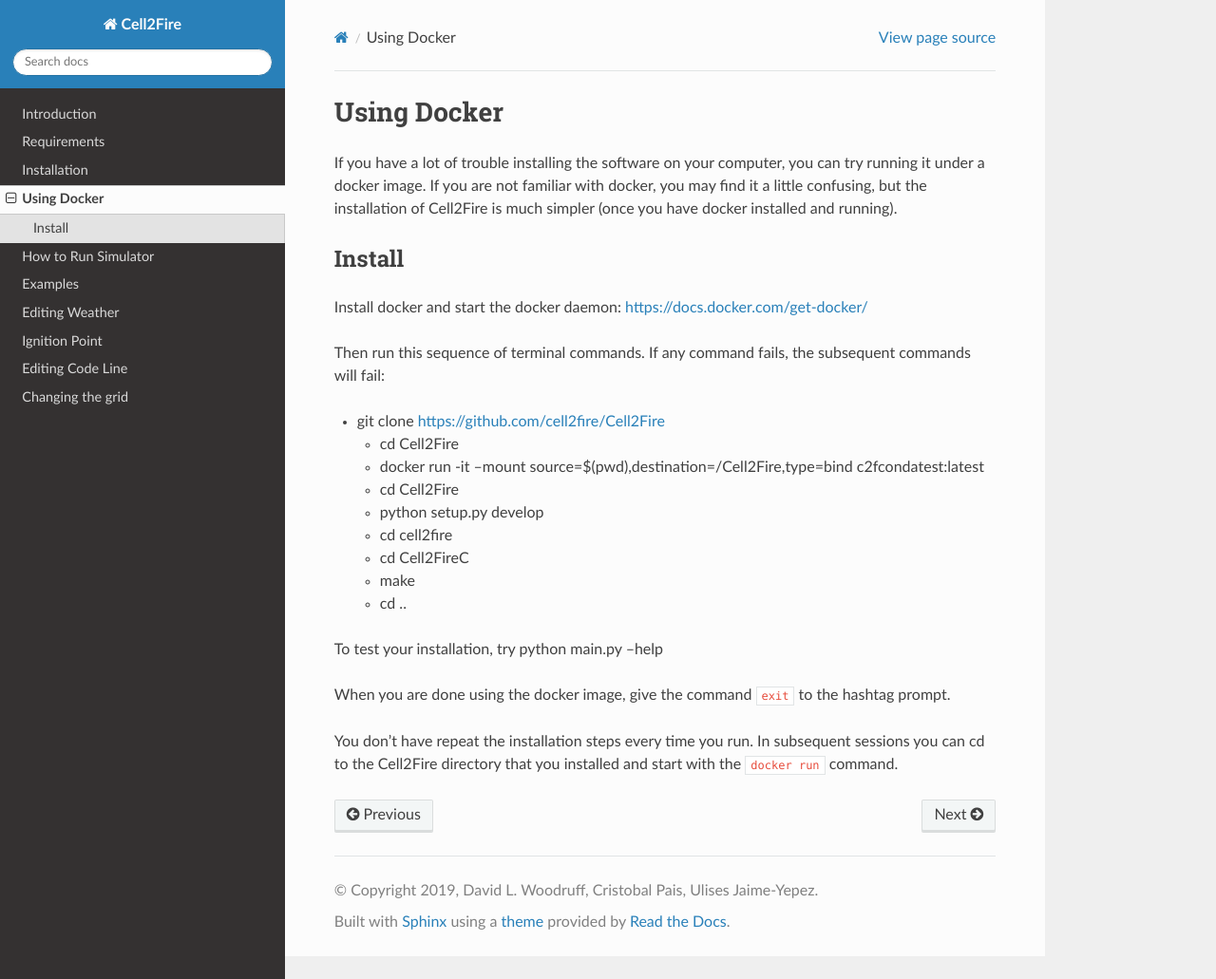
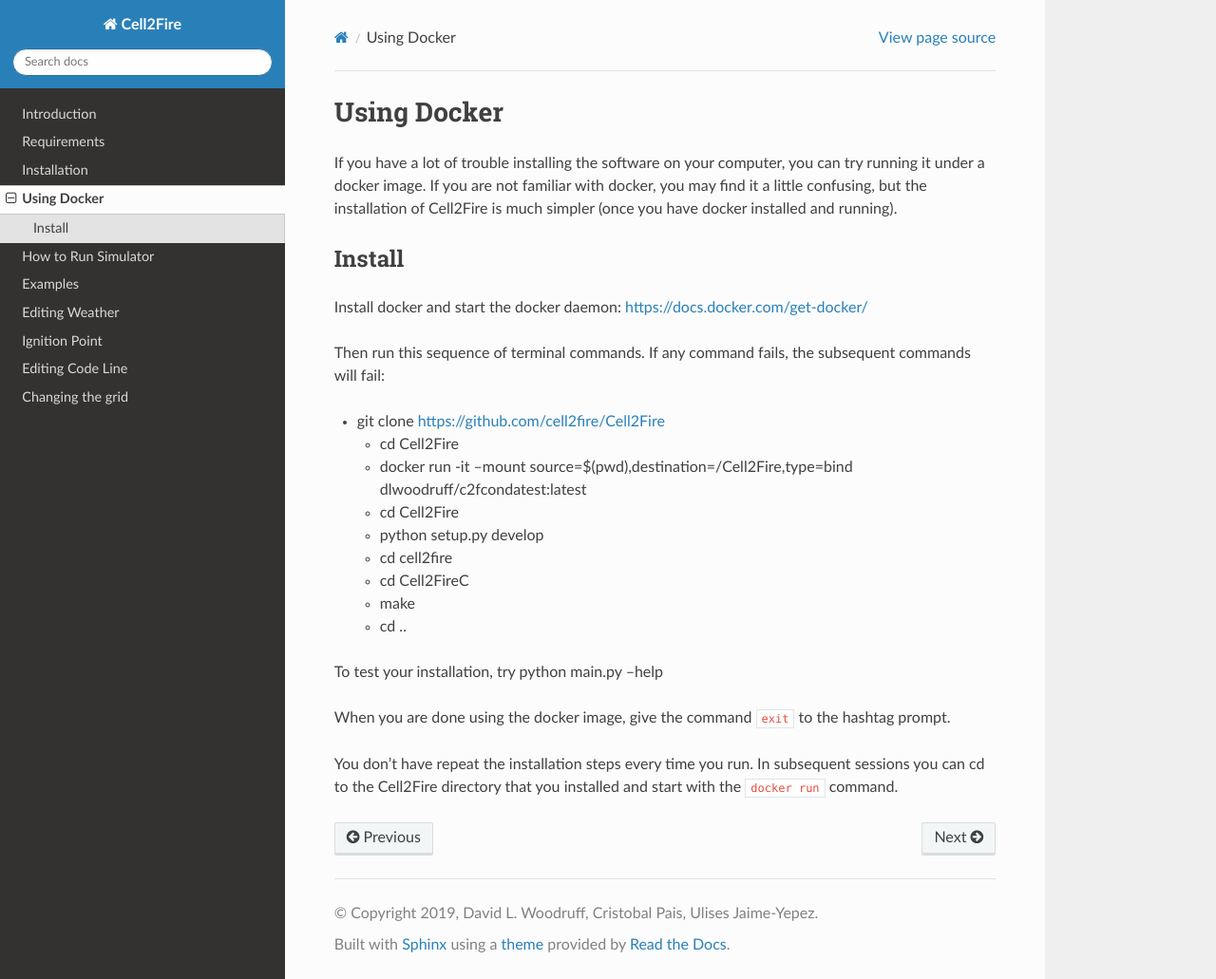
Before and after one commit to cell2fire/Cell2Fire, a Sphinx documentation site: the page built from docsrc/source/rstfiles/docker.rst, in a window 1280 px wide and 1031 px high. Shown: the whole window at 95% size. Built offline with Sphinx 7.4.7 and the Read the Docs theme 2.0.0, drawn with Linux system fonts in a browser that asks for light colours.

Commit message:
correct run command to show dlwoodruff dockerhub account

```diff
--- a/docsrc/source/rstfiles/docker.rst
+++ b/docsrc/source/rstfiles/docker.rst
@@ -19,7 +19,7 @@ Then run this sequence of terminal commands. If any command fails, the subsequen
 
   * cd Cell2Fire
 
-  * docker run -it --mount source=$(pwd),destination=/Cell2Fire,type=bind c2fcondatest:latest
+  * docker run -it --mount source=$(pwd),destination=/Cell2Fire,type=bind dlwoodruff/c2fcondatest:latest
 
   * cd Cell2Fire
 
```
